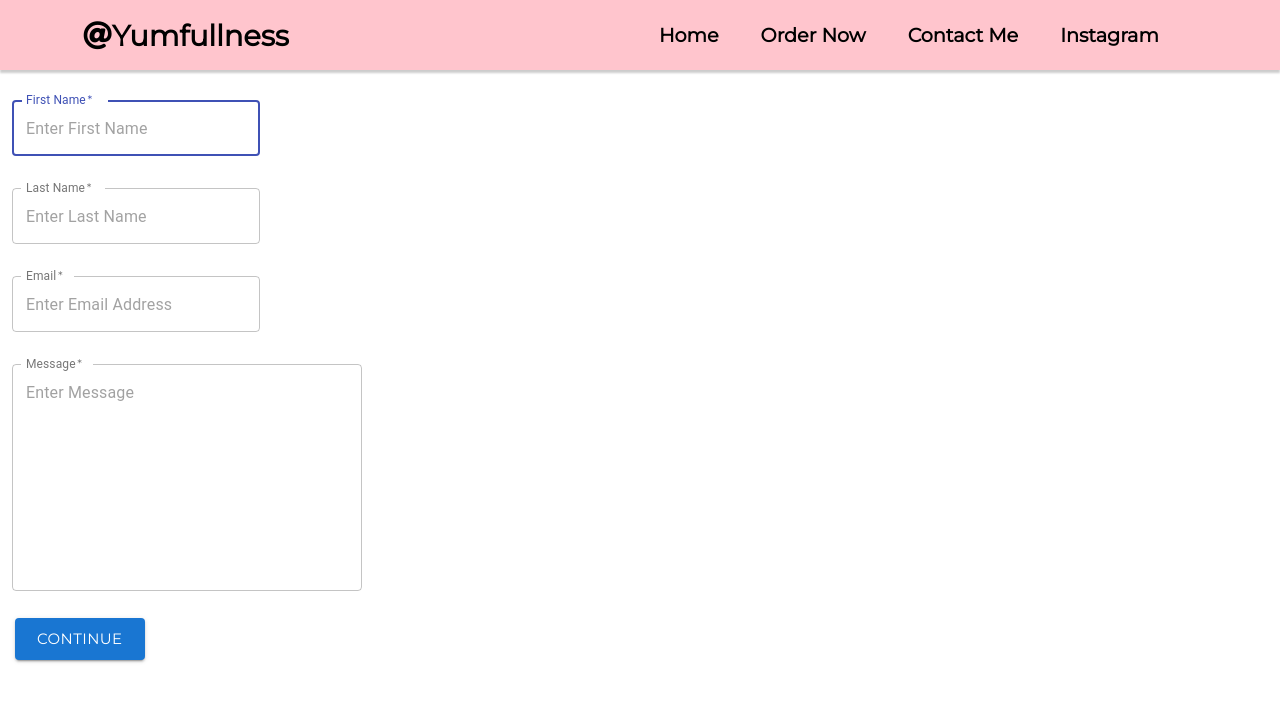
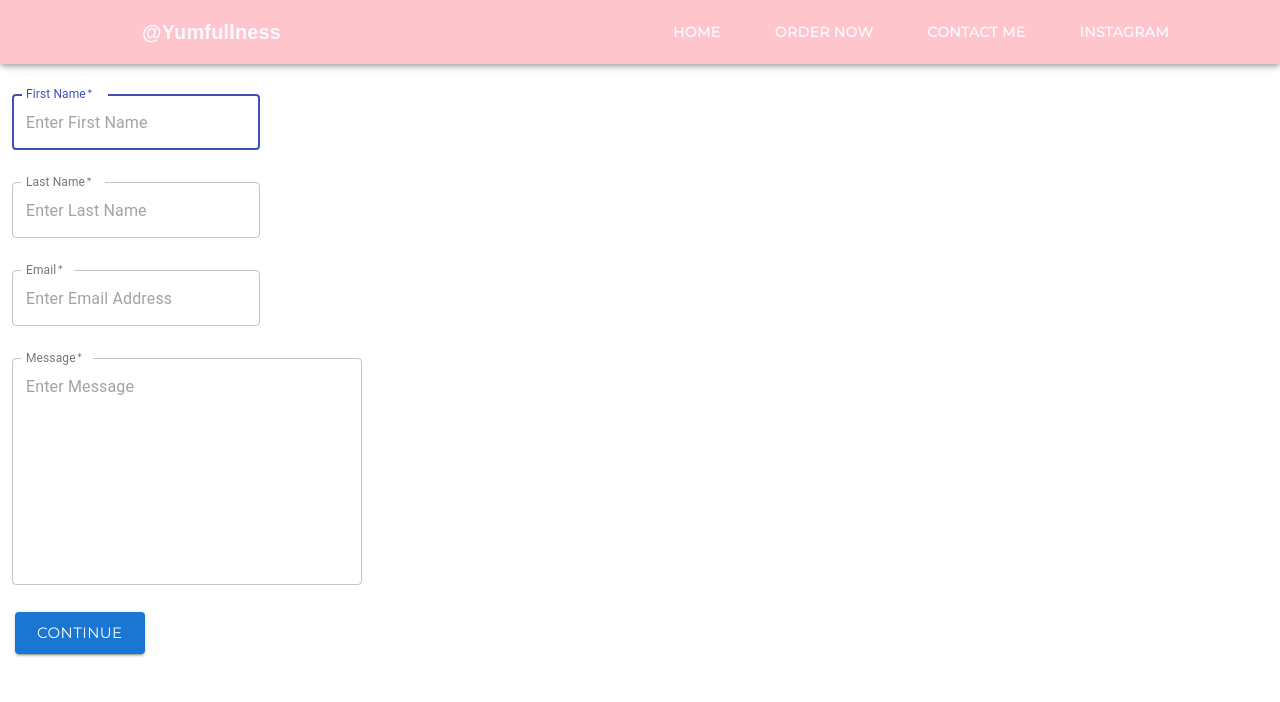
Before and after one commit to jlau96/yumfullness, a React (Create React App) app: page /order in a window 1280 px wide. Shown: the top 702 px of the page. Built offline with nearby package versions, Linux system fonts and the light colour scheme.

Commit message:
update navbar

```diff
--- a/package.json
+++ b/package.json
@@ -13,6 +13,7 @@
     "@testing-library/user-event": "^12.8.0",
     "react": "^17.0.1",
     "react-dom": "^17.0.1",
+    "react-router-dom": "^5.2.0",
     "react-scripts": "4.0.3",
     "web-vitals": "^1.1.0"
   },
--- a/src/App.js
+++ b/src/App.js
@@ -1,13 +1,13 @@
 import React from 'react';
 import './App.css';
-import UserForm from './components/Form/UserForm';
+import ContactForm from './components/ContactForm/UserForm';
 import Navbar from "./components/Navbar/Navbar";
 
 function App() {
   return (
     <div className="App">
       <Navbar />
-      <UserForm />
+      <ContactForm />
     </div>
   );
 }
--- a/src/components/Form/Confirm.js
+++ b/src/components/ContactForm/Confirm.js
@@ -1,8 +1,8 @@
 import React, { Component } from 'react';
 
-import { MuiThemeProvider, Typography } from '@material-ui/core';
+import { MuiThemeProvider } from '@material-ui/core';
+import Grid from '@material-ui/core/Grid';
 import List from '@material-ui/core/List';
-import ListItem from '@material-ui/core/ListItem';
 import ListItemText from '@material-ui/core/ListItemText';
 import Button from '@material-ui/core/Button';
 
@@ -24,12 +24,14 @@ export class Confirm extends Component {
         return (
             <MuiThemeProvider>
                 <React.Fragment>
+                    <Grid container spacing={1} style = {{ marginTop: 60 }}>
                         <List>
                             <ListItemText primary = { "First Name" } secondary = { firstName } style = {{ margin: 15, whiteSpace: 'normal' }} />
                             <ListItemText primary = { "Last Name" } secondary = { lastName } style = {{ margin: 15, whiteSpace: 'normal' }} />
                             <ListItemText primary = { "Email" } secondary = { email } style = {{ margin: 15, whiteSpace: 'normal' }} />
                             <ListItemText primary = { "Message" } secondary = { message } style = {{ margin: 15, whiteSpace: 'normal' }} />
                         </List>
+                    </Grid>
                     <Button
                         label = "Submit"
                         variant = "contained"
@@ -48,6 +50,7 @@ export class Confirm extends Component {
                         onClick = { this.continue }>
                         Submit
                     </Button>
+
                 </React.Fragment>
             </MuiThemeProvider>
         )
--- a/src/components/Form/FormUserDetails.js
+++ b/src/components/ContactForm/FormUserDetails.js
@@ -17,7 +17,7 @@ export class FormUserDetails extends Component {
         return (
             <MuiThemeProvider>
                 <React.Fragment>
-                    <Grid container spacing={1}>
+                    <Grid container spacing={1} style = {{ marginTop: 60 }}>
                         <Grid item xs={12}>
                             <TextField
                                 id = "outlined-full-width"
--- /dev/null
+++ b/src/components/ContactForm/Success.js
@@ -0,0 +1,23 @@
+import React, { Component } from 'react';
+
+import { MuiThemeProvider } from '@material-ui/core';
+import Grid from '@material-ui/core/Grid';
+
+export class Success extends Component {
+    render() {
+        return (
+            <MuiThemeProvider>
+                <React.Fragment>
+                    <Grid container spacing={1} style = {{ marginTop: 90, justifyContent:'center' }}>
+                        <h1 style = {{ textAlign: "center" }}>Thank you for your submission</h1>
+                    </Grid>
+                    <Grid container spacing={1} style = {{ marginTop: 10, justifyContent:'center' }}>
+                        <p>You will get an email response ASAP</p>
+                    </Grid>
+                </React.Fragment>
+            </MuiThemeProvider>
+        )
+    }
+}
+
+export default Success
--- a/src/components/Form/Success.js
+++ /dev/null
@@ -1,18 +0,0 @@
-import React, { Component } from 'react';
-
-import { MuiThemeProvider } from '@material-ui/core';
-
-export class Success extends Component {
-    render() {
-        return (
-            <MuiThemeProvider>
-                <React.Fragment>
-                    <h1 style = {{ paddingTop: 25, textAlign: "center" }}>Thank you for your submission</h1>
-                    <p style = {{ paddingTop: 10, textAlign: "center" }}>You will get an email response ASAP</p>
-                </React.Fragment>
-            </MuiThemeProvider>
-        )
-    }
-}
-
-export default Success
--- a/src/components/Navbar/MenuItems.js
+++ b/src/components/Navbar/MenuItems.js
@@ -1,22 +1,18 @@
 export const MenuItems = [
     {
         label: 'Home',
-        url: '/',
-        cName: 'nav-links'
+        url: '/'
     },
     {
         label: 'Order Now',
-        url: '/orderNow',
-        cName: 'nav-links'
+        url: '/orderNow'
     },
     {
         label: 'Contact Me',
-        url: '/contact',
-        cName: 'nav-links'
+        url: '/contact'
     },
     {
         label: 'Instagram',
-        url: 'https://www.instagram.com/yumfullness/',
-        cName: 'nav-links'
+        url: 'https://www.instagram.com/yumfullness/'
     }
 ]
--- a/src/components/Navbar/Navbar.js
+++ b/src/components/Navbar/Navbar.js
@@ -1,40 +1,160 @@
-import React, { Component } from 'react';
+import React, { Component, useState, useEffect } from 'react';
 import './Navbar.css';
 import { MenuItems } from './MenuItems';
-import { Button } from '../Button';
+import { AppBar, Toolbar, Typography, makeStyles, Button, IconButton, Drawer, Link, MenuItem } from "@material-ui/core";
+import MenuIcon from "@material-ui/icons/Menu";
+import { Link as RouterLink } from "react-router-dom";
 
-class NavBar extends Component {
-    state = { clicked: false }
+const useStyles = makeStyles(() => ({
+    header: {
+      backgroundColor: "#ffc5cd",
+      paddingRight: "79px",
+      paddingLeft: "118px",
+      "@media (max-width: 900px)": {
+        paddingLeft: 0,
+      },
+    },
+    logo: {
+      fontFamily: "Work Sans, sans-serif",
+      fontWeight: 600,
+      color: "#f8f8ff",
+      textAlign: "left",
+    },
+    menuButton: {
+      fontFamily: "Open Sans, sans-serif",
+      fontWeight: 700,
+      size: "18px",
+      marginLeft: "38px"
+    },
+    toolbar: {
+      display: "flex",
+      justifyContent: "space-between",
+      color: "#f8f8ff",
+      fontWeight: "bolder"
+    },
+    drawerContainer: {
+      padding: "20px 30px"
+    },
+    menuItem: {
+    //    fontWeight: "bold",
+       color: "#000000",
+       fontSize: 16
+    }
+  }));
 
-    handleClick = () => {
-        this.setState({ clicked: !this.state.clicked })
-    }
+export default function Header() {
+    const { header, logo, menuButton, toolbar, drawerContainer, menuItem } = useStyles();
 
-    render() {
-        return(
-            <nav className="NavbarItem">
-                <h1 className="navbar-logo">
-                    <i className="fas fa-at"></i>
-                    Yumfullness
-                </h1>
-                <div className="menu-icon" onClick={ this.handleClick }>
-                    <i className={ this.state.clicked ? 'fas fa-times' : 'fas fa-bars' }></i>
-                </div>
-                <ul className={ this.state.clicked ? 'nav-menu active' : 'nav-menu' }>
-                    { MenuItems.map( (item, index) => {
-                        return (
-                            <li key={ index }>
-                                <a className={ item.cName } href={ item.url }>
-                                    { item.label }
-                                </a>
-                            </li>
-                        )
-                    })}
-                </ul>
-                {/* <Button>Sign Up</Button> */}
-            </nav>
-        )
-    }
+    const [state, setState] = useState({
+      mobileView: false,
+      drawerOpen: false,
+    });
+
+    const { mobileView, drawerOpen } = state;
+
+    useEffect(() => {
+      const setResponsiveness = () => {
+        return window.innerWidth < 900
+          ? setState((prevState) => ({ ...prevState, mobileView: true }))
+          : setState((prevState) => ({ ...prevState, mobileView: false }));
+      };
+
+      setResponsiveness();
+
+      window.addEventListener("resize", () => setResponsiveness());
+    }, []);
+
+    const displayDesktop = () => {
+      return (
+        <Toolbar className={toolbar}>
+          {yumfullnessLogo}
+          <div>{getMenuButtons()}</div>
+        </Toolbar>
+      );
+    };
+
+    const displayMobile = () => {
+      const handleDrawerOpen = () =>
+        setState((prevState) => ({ ...prevState, drawerOpen: true }));
+      const handleDrawerClose = () =>
+        setState((prevState) => ({ ...prevState, drawerOpen: false }));
+
+      return (
+        <Toolbar>
+          <IconButton
+            {...{
+              edge: "start",
+              color: "inherit",
+              "aria-label": "menu",
+              "aria-haspopup": "true",
+              onClick: handleDrawerOpen,
+            }}
+          >
+            <MenuIcon />
+          </IconButton>
+
+          <Drawer
+            {...{
+              anchor: "left",
+              open: drawerOpen,
+              onClose: handleDrawerClose,
+            }}
+          >
+            <div className={drawerContainer}>{getDrawerChoices()}</div>
+          </Drawer>
+
+          <div>{yumfullnessLogo}</div>
+        </Toolbar>
+      );
+    };
+
+    const getDrawerChoices = () => {
+      return MenuItems.map(({ label, url }) => {
+        return (
+          <Link
+            {...{
+            //   component: RouterLink,
+              to: url,
+              color: "inherit",
+              style: { textDecoration: "none" },
+              key: label
+            }}
+          >
+            <MenuItem className={menuItem}>{label}</MenuItem>
+          </Link>
+        );
+      });
+    };
+
+    const yumfullnessLogo = (
+      <Typography variant="h6" component="h1" className={logo}>
+        @Yumfullness
+      </Typography>
+    );
+
+    const getMenuButtons = () => {
+      return MenuItems.map(({ label, url }) => {
+        return (
+          <Button
+            {...{
+              key: label,
+              color: "inherit",
+              to: url,
+            //   component: RouterLink,
+              className: menuButton
+            }}
+          >
+            {label}
+          </Button>
+        );
+      });
+    };
+
+    return (
+      <header>
+        <AppBar className={header}>
+          {mobileView ? displayMobile() : displayDesktop()}
+        </AppBar>
+      </header>
+    );
 }
-
-export default NavBar;
```
Also changed, not shown: src/components/ContactForm/UserForm.js (renamed from src/components/Form/UserForm.js), 1 other file (tests, documents, lock files or other folders). Lines whose indentation alone changed are shown as unchanged.
